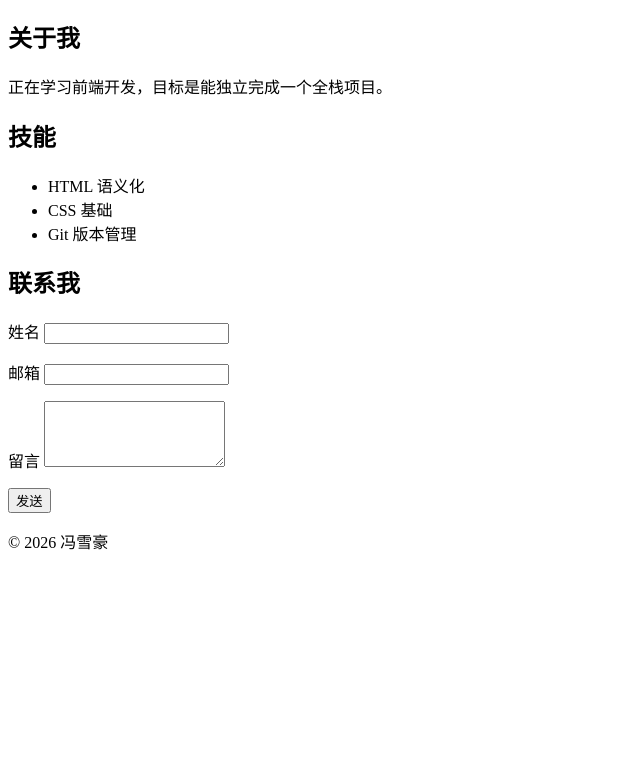
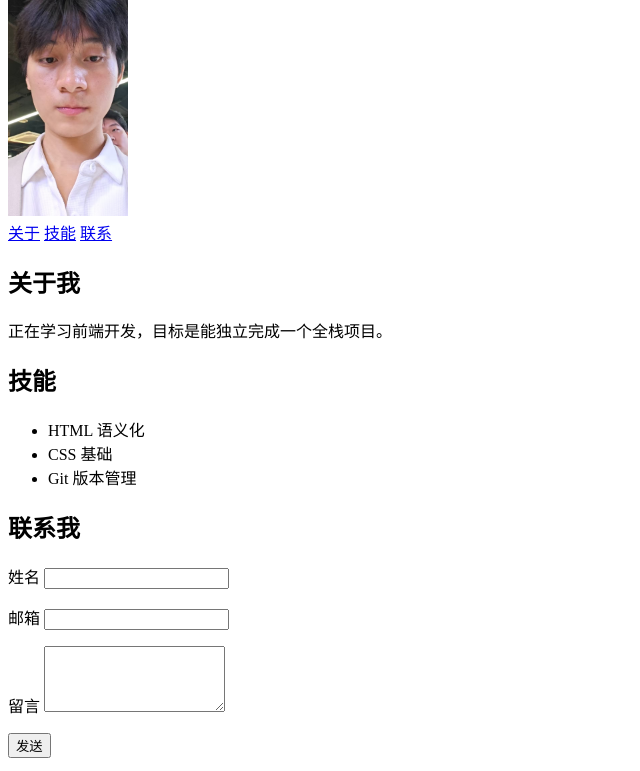
Before and after one commit to xiaobai1-cn/hello-web, a plain HTML site: page profile.html in a window 1280 px wide. Shown: the part 138-909 px from the top of the page, without its empty margins (0-640 px from the left). Before the commit the page ends 800 px from the top, so only its background shows below. Drawn offline with Linux system fonts and the light colour scheme.

Commit message:
fix: add avatar image and keep its aspect ratio

```diff
--- a/profile.html
+++ b/profile.html
@@ -10,7 +10,7 @@
 
   <header>
     <h1>冯雪豪</h1>
-    <img src="10.26.jpg" alt="冯雪豪的头像" width="120" height="120">
+    <img src="10.26.jpg" alt="冯雪豪的头像" width="120">
     <nav>
       <a href="#about">关于</a>
       <a href="#skills">技能</a>
```
Also changed, not shown: 10.26.jpg (added).
